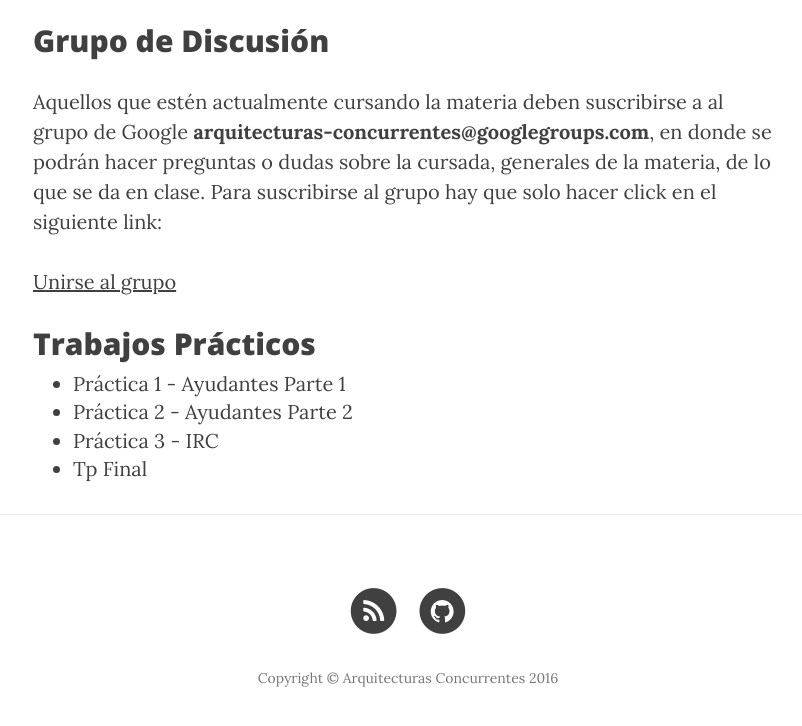
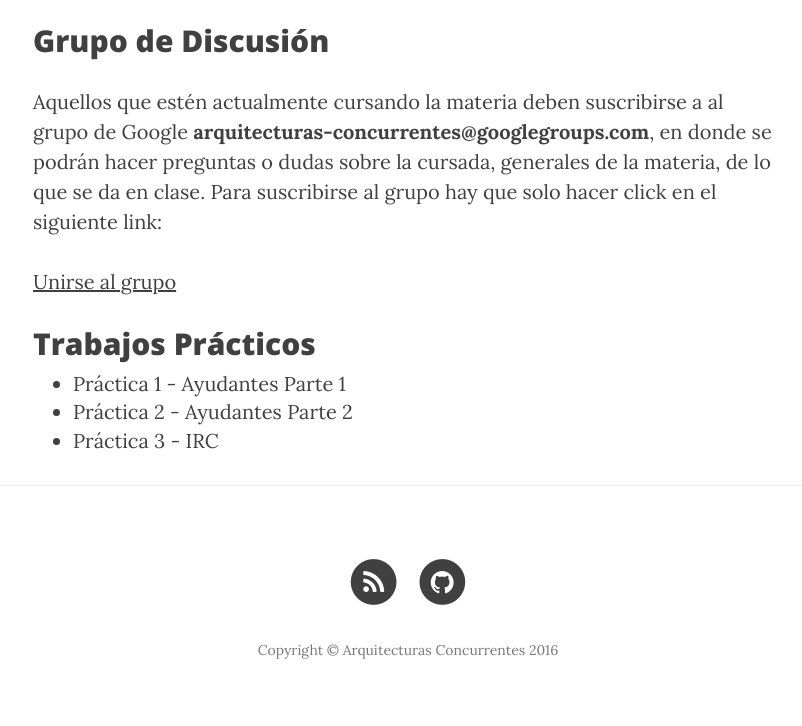
Before and after one commit to arquitecturas-concurrentes/arquitecturas-concurrentes.github.io, a Jekyll site: the page built from cusada.md, in a window 1280 px wide and 900 px high, scrolled down 2271 px, cut to the strip 146-872 px from the top of the window. Shown: the whole strip, without its empty margins (232-1034 px from the left). Built offline with Jekyll 4.4.1, drawn with Linux system fonts in a browser that asks for light colours; nearby versions of some CDN libraries.

Commit message:
Don't show the final TP just yet

```diff
--- a/cusada.md
+++ b/cusada.md
@@ -32,4 +32,3 @@ hacer preguntas o dudas sobre la cursada, generales de la materia, de lo que se
 * [Práctica 1 - Ayudantes Parte 1](https://docs.google.com/document/d/1j7agLiiWzoOAY3cmF2uevn8fvyrG0oDm0SzBkQru6A4/pub)
 * [Práctica 2 - Ayudantes Parte 2](https://docs.google.com/document/d/1kykd-abdpoySCCRq28lo4p5FmSvorxFveFXcqAQU0ig/edit)
 * [Práctica 3 - IRC](https://docs.google.com/document/d/1KiFR3stOFVJqpOnEU9NCCyhONzbkD8aBWRjRbnax_Us/edit?usp=sharing)
-* [Tp Final](https://docs.google.com/document/d/1-npsXXQSKVUxLL_MDm2oevhxEE54BLtwuq__mHvTqic/edit)
```
